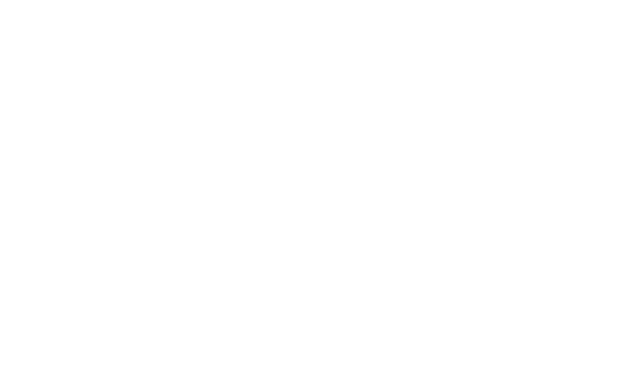
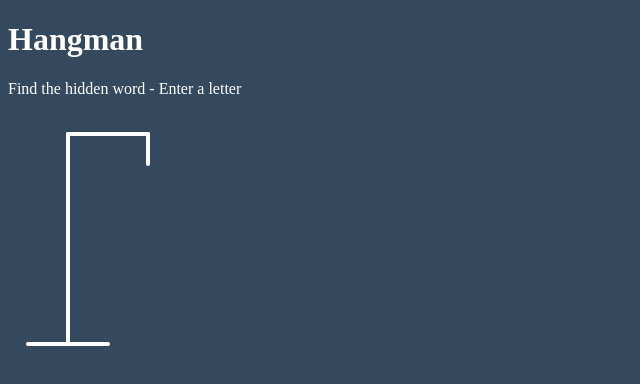
Before and after one commit to Belchenkov/hangman_game, a plain HTML site: page index.html in a window 1280 px wide. Shown: the whole page, without its empty margins (0-640 px from the left). Drawn offline with Linux system fonts and the light colour scheme.

Commit message:
Draw Hangman with SVG

```diff
--- a/css/style.css
+++ b/css/style.css
@@ -0,0 +1,15 @@
+body {
+    background: #34495e;
+    color: #fff;
+}
+
+.figure-container {
+    fill: transparent;
+    stroke: #fff;
+    stroke-width: 4px;
+    stroke-linecap: round;
+}
+
+.figure-part {
+    display: none;
+}
--- a/index.html
+++ b/index.html
@@ -9,6 +9,37 @@
     <title>Hangman Game</title>
 </head>
 <body>
+    <h1>Hangman</h1>
+
+    <p>Find the hidden word - Enter a letter</p>
+
+    <div class="game-container">
+        <svg
+            height="250"
+            class="figure-container"
+            width="200"
+        >
+            <!-- Rod -->
+            <line x1="60" y1="20" x2="140" y2="20" />
+            <line x1="140" y1="20" x2="140" y2="50" />
+            <line x1="60" y1="20" x2="60" y2="230" />
+            <line x1="20" y1="230" x2="100" y2="230" />
+
+            <!-- Head -->
+            <circle cx="140" cy="70" r="20" class="figure-part" />
+
+            <!-- Body -->
+            <<line x1="140" y1="90" x2="140" y2="150" class="figure-part" />
+
+            <!-- Arms -->
+            <<line x1="140" y1="120" x2="120" y2="100" class="figure-part" />
+            <<line x1="140" y1="120" x2="160" y2="100" class="figure-part" />
+
+            <!-- Legs -->
+            <<line x1="140" y1="150" x2="120" y2="180" class="figure-part" />
+            <<line x1="140" y1="150" x2="160" y2="180" class="figure-part" />
+        </svg>
+    </div>
 
     <script src="js/script.js"></script>
 </body>
```
